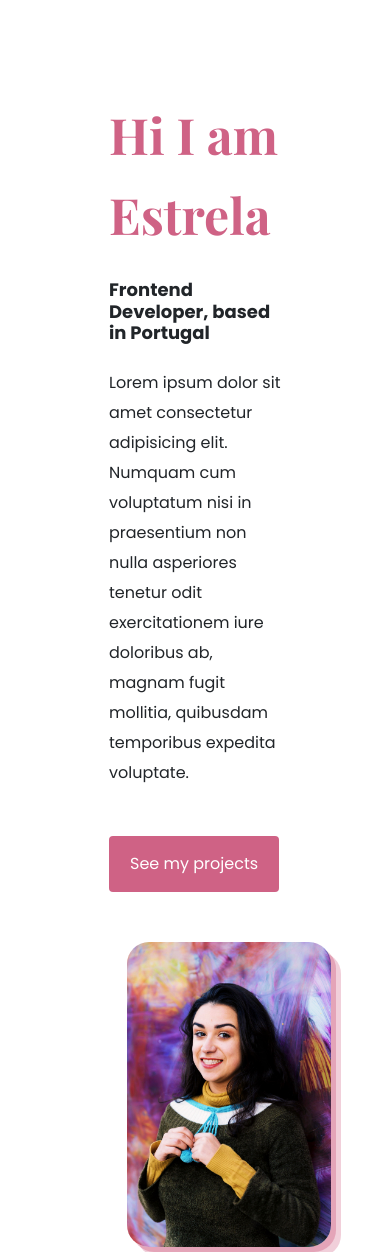
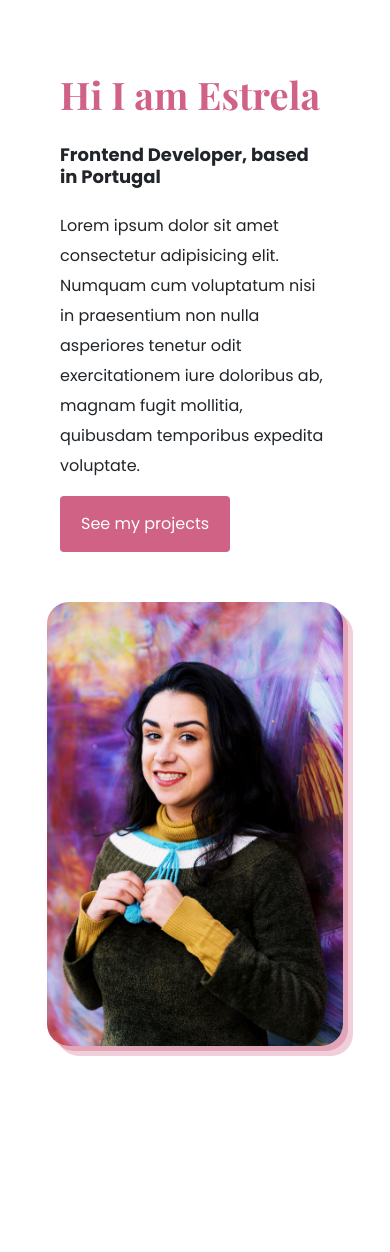
Before and after one commit to EstrelaE/portfolio-project, a plain HTML site: page about.html in a window 390 px wide. Shown: the top 1252 px of the page. After the commit the page ends 1066 px from the top, so only its background shows below. Drawn offline with nearby package versions, Linux system fonts and the light colour scheme.

Commit message:
Made about page responsive

```diff
--- a/about.html
+++ b/about.html
@@ -51,7 +51,7 @@
           <img
             src="/images/estrela.jpg"
             alt="Estrela Espiridião"
-            class="about-photo img-fluid w-75"
+            class="about-photo img-fluid"
           />
         </div>
       </div>
--- a/styles/style.css
+++ b/styles/style.css
@@ -14,6 +14,23 @@
   }
   .hero p {
     font-size: 20px !important;
+  }
+  .about-section.container {
+    margin: 10px auto !important;
+    padding: 10px 10px !important;
+    max-width: 100% !important;
+  }
+  .about-section h1 {
+    font-size: 38px !important;
+    line-height: 50px !important;
+  }
+  .about-photo {
+    margin: 0 auto !important;
+    display: block !important;
+    float: none !important;
+  }
+  .about-section p {
+    margin-bottom: 15px !important;
   }
 }
 
```
